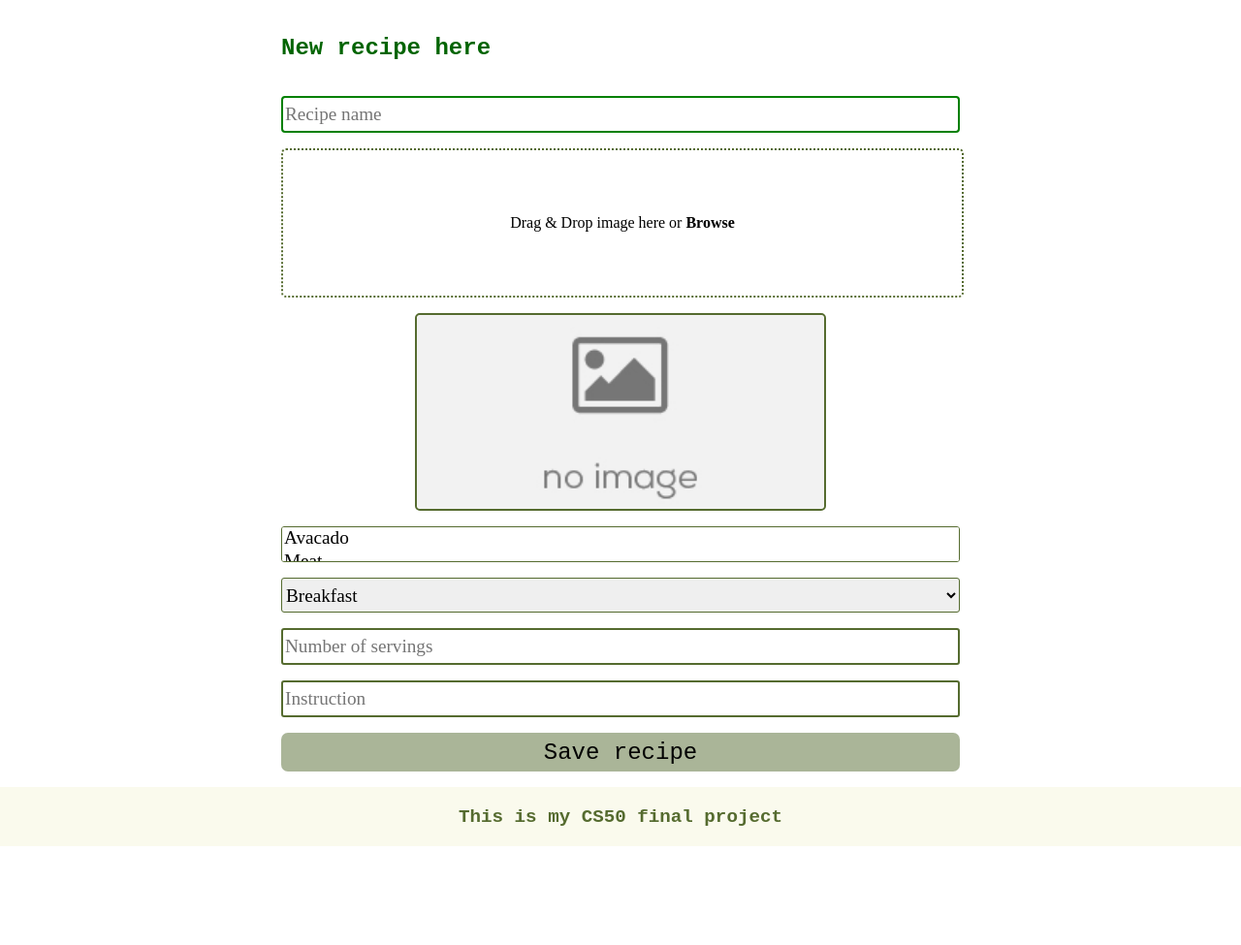
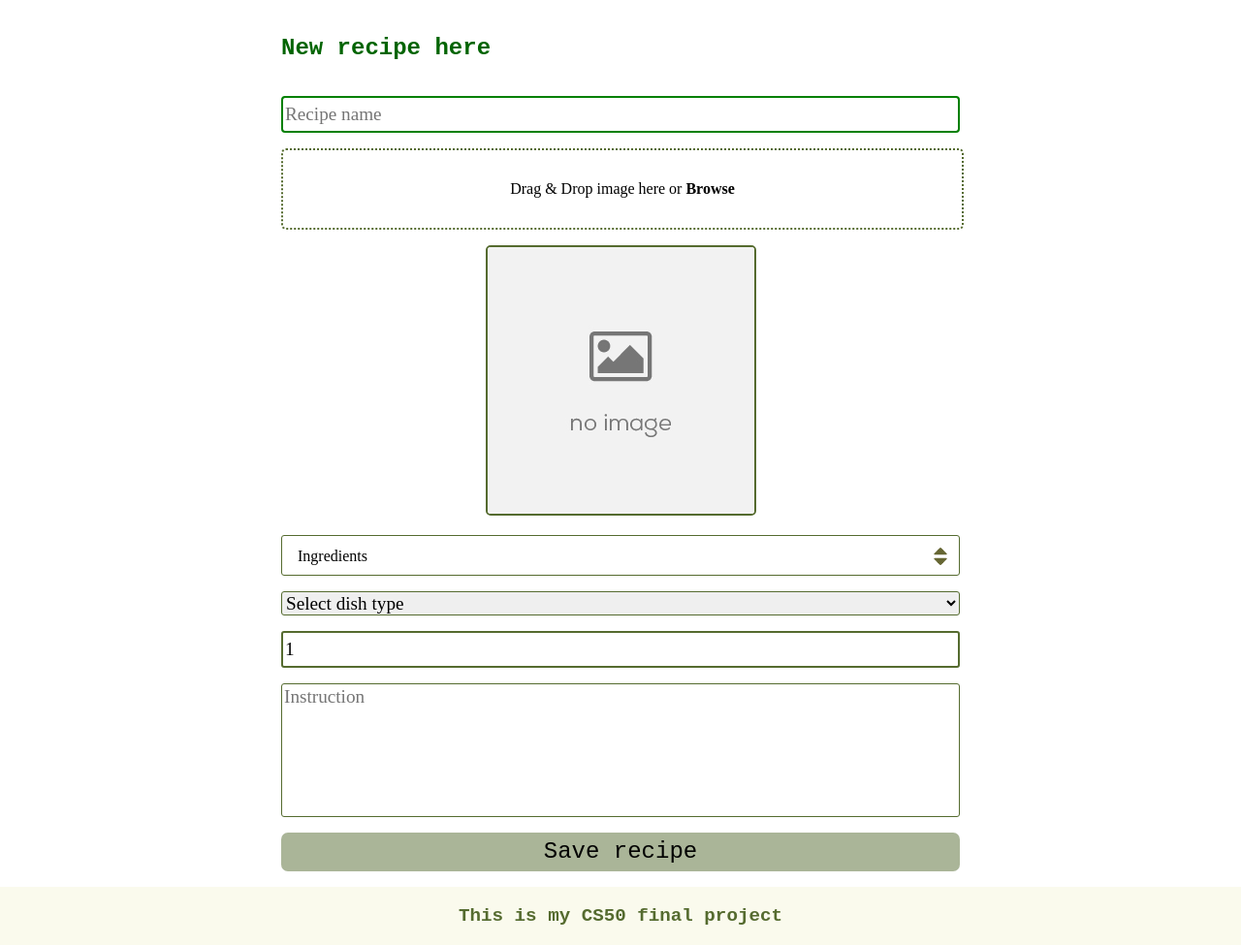
Before and after one commit to orbiusat/CS50-Final-project, a Django app: page /new in a window 1280 px wide. Shown: the part 80-1055 px from the top of the page at 97% size. Before the commit the page ends 953 px from the top, so only its background shows below. Run offline with Django 4.2, Linux system fonts and the light colour scheme; the visitor is signed in with stand-in values (Sample User, id 1); data that the repository does not hold is empty.

Commit message:
A lot done for new form, working on image upload backend

```diff
--- /dev/null
+++ b/cookbook/static/cookbook/new.js
@@ -0,0 +1,56 @@
+const input = document.querySelector(".img-input input")
+const inputDiv = document.querySelector(".img-input")
+const img = document.querySelector(".img-container img")
+const select = document.querySelector('.ing-select')
+const multiselect = document.querySelector('.multiselect')
+const text = multiselect.innerHTML;
+
+document.addEventListener('DOMContentLoaded', () => {
+    console.log('here')
+    if (img.dataset.hp === 'True') {
+        const file = input.files
+        console.log(file)
+        img.src = URL.createObjectURL(file[0])
+    }
+})
+
+input.addEventListener("change", () => {
+    const file = input.files
+    img.src = URL.createObjectURL(file[0])
+
+})
+
+inputDiv.addEventListener("drop", (e) => {
+    e.preventDefault()
+    const file = e.dataTransfer.files
+    img.src = URL.createObjectURL(file[0])
+
+})
+
+document.querySelector('.multiselect').onclick = () => {
+    if (multiselect.dataset.opened === 'False') {
+        select.style.display = 'block'
+        multiselect.dataset.opened = 'True'
+    } else {
+        select.style.display = 'none'
+        multiselect.dataset.opened = 'False'
+    }
+}
+
+select.onchange = () => {
+    let selectedOptions = select.selectedOptions
+    multiselect.innerHTML = "";
+    for (let option of selectedOptions) {
+        let button = document.createElement('button')
+        button.type = 'button'
+        button.textContent = option.value
+        button.style.backgroundColor = option.dataset.color
+        button.onclick = () => {
+            option.selected = false
+            button.remove()
+            if (!select.selectedOptions.length) {multiselect.innerHTML = text}
+        }
+        multiselect.append(button);
+    }
+    if (!select.selectedOptions.length) {multiselect.innerHTML = text}
+}
--- a/cookbook/static/cookbook/style.css
+++ b/cookbook/static/cookbook/style.css
@@ -338,7 +338,7 @@ body {
 
 .img-input {
     width: 100%;
-    height: 150px;
+    height: 80px;
     border-radius: 5px;
     display: flex;
     justify-content: center;
@@ -358,23 +358,20 @@ body {
 }
 
 .img-container {
-    width: 60%;
     align-self: center;
-    height: 200px;
+    border-radius: 5px;
+}
+
+.img-container img {
+    max-height: 300px;
+    max-width: 300px;
+    border-radius: 5px;
+    object-fit: contain;
     border-radius: 5px;
     border: 2px solid darkolivegreen;
 }
 
-.img-container img {
-    height: 100%;
-    width: 100%;
-    border-radius: 5px;
-    object-fit: cover;
-
-}
-
 .gr-select {
-    height: 2.3rem;
     border-color: darkolivegreen;
     border-style: solid;
     font-size: larger;
@@ -382,3 +379,112 @@ body {
     outline-color: green;
     border-radius: 3px;
 }
+
+.multiselect-block {
+    position: relative;
+    width: 100%;
+  }
+
+.multiselect {
+    position: relative;
+    width: 100%;
+    display: block;
+    border: 1px solid darkolivegreen;
+    box-sizing: border-box;
+    border-radius: 3px;
+    padding: 12px 40px 10px 16px;
+}
+
+.multiselect::after {
+    content: " ";
+    position: absolute;
+    background-image: url(/static/cookbook/sort-ing.png);
+    background-repeat: no-repeat;
+    background-size: contain;
+    width: 18px;
+    height: 18px;
+    right: 10px;
+    top: 12px;
+}
+
+.multiselect[data-opened='True']::after {
+    background-image: url(/static/cookbook/close-ing.png);
+    width: 13px;
+    height: 13px;
+    right: 10px;
+    top: 15px;
+}
+
+.ing-select {
+    position: absolute;
+    top: calc(100% - 2px);
+    left: 0;
+    width: 100%;
+    border: 1px solid darkolivegreen;
+    border-bottom-right-radius: 2px;
+    border-bottom-left-radius: 2px;
+    box-sizing: border-box;
+    outline-color: darkolivegreen;
+    display: none;
+}
+
+
+
+.ing-select option {
+    display: block;
+    padding: 8px 40px;
+    cursor: pointer;
+    position: relative;
+}
+
+.ing-select option::before {
+    content: '';
+    position: absolute;
+    left: 9px;
+    top: 7px;
+    width: 20px;
+    height: 20px;
+    background-color: var(--color);
+    border-radius: 50%;
+
+}
+
+.ing-select[multiple] {
+    overflow-y: auto;
+}
+
+
+.multiselect button {
+    position: relative;
+    padding: 7px 34px 7px 8px;
+    background: #ebe4fb;
+    border-radius: 4px;
+    margin-right: 9px;
+    margin-bottom: 5px;
+    border: none;
+}
+
+.multiselect button:hover, .field_multiselect button:focus {
+    background-color: #dbd1ee;
+}
+
+.multiselect button:after {
+    content: "";
+    position: absolute;
+    top: 7px;
+    right: 10px;
+    width: 16px;
+    height: 16px;
+    background: url(/static/cookbook/close.png);
+    background-size: contain;
+}
+
+.gr-textarea {
+    border-color: darkolivegreen;
+    border-style: solid;
+    font-size: larger;
+    font-family: serif;
+    outline-color: green;
+    border-radius: 3px;
+    resize: none;
+}
--- a/cookbook/templates/cookbook/new.html
+++ b/cookbook/templates/cookbook/new.html
@@ -11,51 +11,53 @@
     <form class="new-form" action="{% url 'new' %}" method="POST">
         {% csrf_token %}
         <h2 class="gr-heading">New recipe here</h2>
-        <input class="gr-input" autofocus type="text" name="Name" placeholder="Recipe name">
+        <input class="gr-input" autofocus type="text" name="name" placeholder="Recipe name" {%if name %}value="{{ name }}"{% endif%}>
+        {% if message and position == 1 %}
+            <p class="error-p">{{ message }}</p>
+        {% endif %}
         <div class="img-input">
             <p>Drag & Drop image here or <span class="browse">Browse</span></p>
-            <input type="file" name="image" class="file" accept="image/png, image/jpeg, image/jpg">
+            <input type="file" name="image" class="file" accept="image/png, image/jpeg, image/jpg" {%if image %}value="{{ image }}"{% endif%}>
         </div>
         <div class="img-container">
-            <img src="{% static 'cookbook/noimage.jpg' %}" alt="Recipe image">
+            <img {%if image %} data-hp="True" {% else %} src="{% static 'cookbook/noimage.jpg' %}" {% endif%} alt="Recipe image">
         </div>
-        <select class="gr-select" multiple>
-            <option>Avacado</option>
-            <option>Meat</option>
-            <option>Tomato</option>
+        <div class="multiselect-block">
+            <label for="select-1" class="multiselect" data-opened="False">Ingredients</label>
+            <select name="ing" id="select-1" class="ing-select" multiple>
+                {% for ing in ingredients %}
+                    <option class="mult-option" style="--color: {{ ing.category }};" data-color="{{ ing.category }}">{{ ing.name }}</option>
+                {% endfor%}
+            </select>
+        </div>
+        <select name="type" class="gr-select">
+            <option selected>Select dish type</option>
+            <option>Salad</option>
+            <option>Soup</option>
+            <option>Snack</option>
+            <option>Main course</option>
+            <option>Bakery</option>
+            <option>Dessert</option>
+            <option>Sauce</option>
+            <option>Beverage</option>
         </select>
+        {% if message and position == 2 %}
+            <p class="error-p">{{ message }}</p>
+        {% endif %}
 
-        <select class="gr-select">
-            <option>Breakfast</option>
-            <option>Lunch</option>
-            <option>Dinner</option>
-        </select>
-        <input class="gr-input" autofocus type="number" name="servings" placeholder="Number of servings">
-        <input class="gr-input" autofocus type="text" name="instruction" placeholder="Instruction">
+        <input class="gr-input" autofocus type="number" min="1" step="1" name="servings" placeholder="Number of servings" {%if serv %}value="{{ serv }}" {% else %} value="1" {% endif%}>
+        {% if message and position == 3  %}
+            <p class="error-p">{{ message }}</p>
+        {% endif %}
+
+        <textarea class="gr-textarea" name="instruction" placeholder="Instruction" rows=6 >{%if inst %} {{ inst }} {% endif%}</textarea>
+        {% if message and position == 4  %}
+            <p class="error-p">{{ message }}</p>
+        {% endif %}
+
         <input class="gr-btn" type="submit" value="Save recipe">
     </form>
 
-    <script>
-        const input = document.querySelector(".img-input input")
-        const inputDiv = document.querySelector(".img-input")
-        const img = document.querySelector(".img-container img")
-
-        console.log(img)
-
-
-        input.addEventListener("change", () => {
-            const file = input.files
-            img.src = URL.createObjectURL(file[0])
-
-        })
-
-        inputDiv.addEventListener("drop", (e) => {
-            console.log('something happend')
-            e.preventDefault()
-            const file = e.dataTransfer.files
-            img.src = URL.createObjectURL(file[0])
-
-        })
-    </script>
+    <script src="{% static 'cookbook/new.js' %}"></script>
 
 {% endblock %}
--- a/cookbook/views.py
+++ b/cookbook/views.py
@@ -14,7 +14,55 @@ def index(request):
 
 @login_required
 def new(request):
-    return render(request, 'cookbook/new.html')
+    message = ''
+    m_position = 0
+    ings = Ingredient.objects.filter(owner=request.user)
+    ings = ings.order_by("category")
+    if request.method == 'POST':
+        name = request.POST['name']
+        if name == '':
+            message = "Recipe name field cannot be empty"
+            m_position = 1
+
+        image = request.POST['image']
+        print(image.name)
+        ing = request.POST.getlist('ing')
+
+        type = request.POST['type']
+        if type == 'Select dish type':
+            message = "You must fill in the type of dish"
+            m_position = 2
+
+        serv = request.POST['servings']
+        if serv == '':
+            message = "Number of servings field cannot be empty"
+            m_position = 3
+        else:
+            serv = int(serv)
+            if (serv >= 1) and (serv % 10 == 0):
+                message = "Number of servings must be whole number and greater than 0"
+                m_position = 3
+
+        inst = request.POST['instruction']
+        if inst == '':
+            message = "Instruction field cannot be empty"
+            m_position = 4
+
+        if not message == '':
+            return render(request, 'cookbook/new.html', {
+                "message": message,
+                "position": m_position,
+                "name": name,
+                "serv": serv,
+                "inst": inst,
+                "image": image
+            })
+
+
+
+    return render(request, 'cookbook/new.html', {
+        "ingredients": ings,
+    })
 
 @login_required
 def ingredients(request):
```
Also changed, not shown: cookbook/static/cookbook/close-ing.png (added), cookbook/static/cookbook/ing.js (line endings or trailing spaces), cookbook/static/cookbook/sort-ing.png (added).
